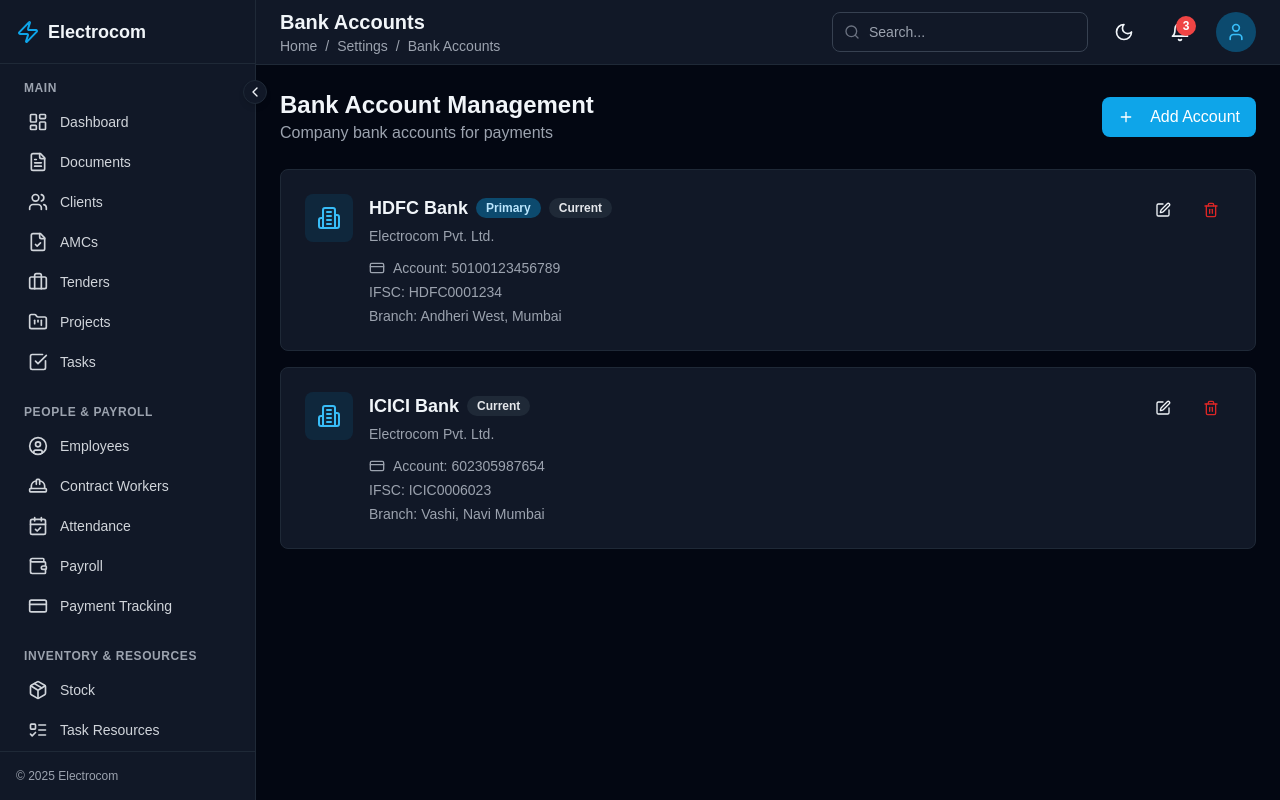
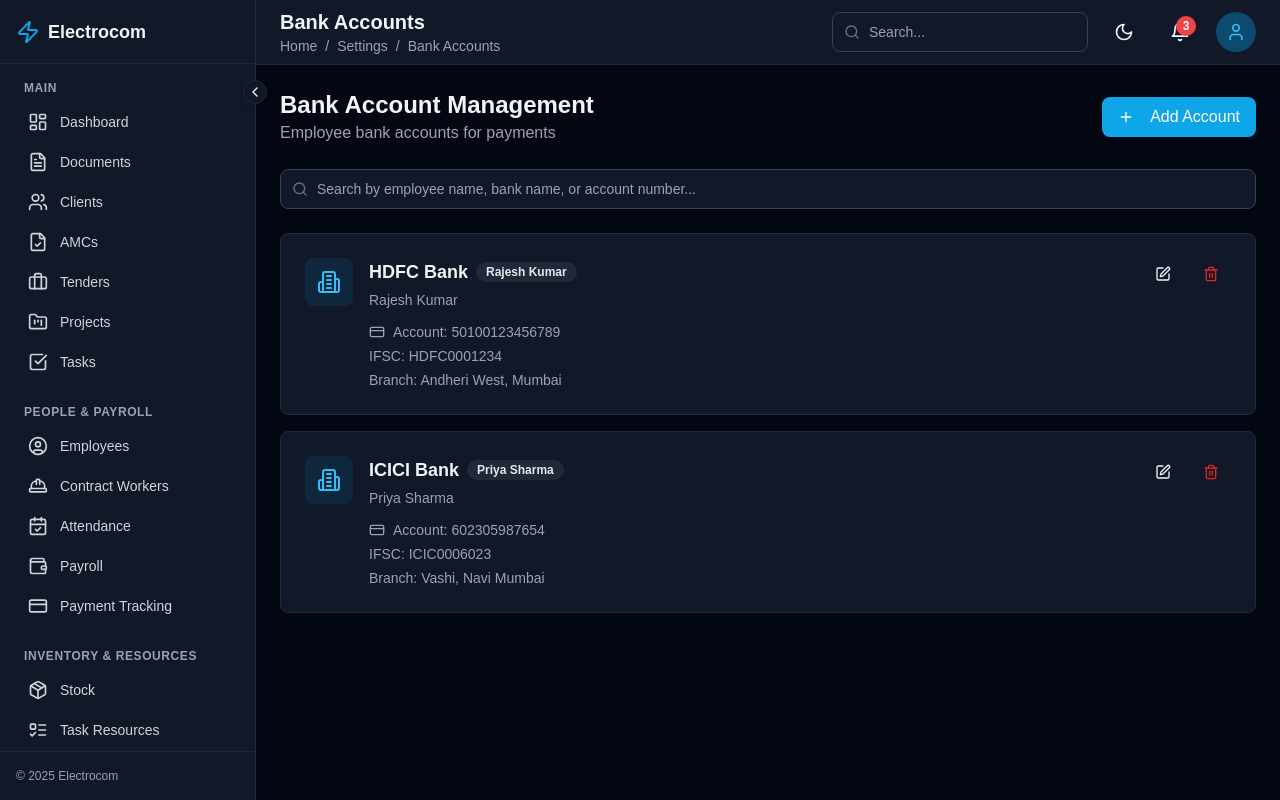
Before and after one commit to Electrocom-Solutions/WebApp, a Next.js app: page /bank-accounts in a window 1280 px wide. Built offline with nearby package versions, Linux system fonts and the light colour scheme.

Commit message:
Update Bank Accounts Management: Remove Account Type field and is_primary checkbox, add searchable Profile dropdown (employee ID, name, email, phone), add search bar to filter bank accounts by employee name/bank name/account number, update BankAccount type to include profile_id and profile_name

```diff
--- a/app/bank-accounts/page.tsx
+++ b/app/bank-accounts/page.tsx
@@ -1,46 +1,96 @@
 "use client";
 
-import { useState } from "react";
+import { useState, useMemo, useEffect } from "react";
 import { DashboardLayout } from "@/components/layout/dashboard-layout";
 import { Button } from "@/components/ui/button";
 import { Input } from "@/components/ui/input";
 import { Badge } from "@/components/ui/badge";
-import { Plus, Edit, Trash2, X, Building2, CreditCard } from "lucide-react";
+import { Plus, Edit, Trash2, X, Building2, CreditCard, Search } from "lucide-react";
 import { showDeleteConfirm } from "@/lib/sweetalert";
+
+type Employee = {
+  id: number;
+  employee_id: string;
+  first_name: string;
+  last_name: string;
+  email: string;
+  phone: string;
+  name?: string; // Legacy field
+};
 
 type BankAccount = {
   id: number;
+  profile_id: number;
+  profile_name: string;
   bank_name: string;
   account_number: string;
   account_holder_name: string;
   ifsc_code: string;
   branch: string;
-  account_type: "Savings" | "Current";
-  is_primary: boolean;
   created_at: string;
 };
+
+// Mock employees list
+const mockEmployees: Employee[] = [
+  {
+    id: 1,
+    employee_id: "EMP-001",
+    first_name: "Rajesh",
+    last_name: "Kumar",
+    name: "Rajesh Kumar",
+    email: "rajesh@electrocom.in",
+    phone: "+91 98765 43210",
+  },
+  {
+    id: 2,
+    employee_id: "EMP-002",
+    first_name: "Priya",
+    last_name: "Sharma",
+    name: "Priya Sharma",
+    email: "priya@electrocom.in",
+    phone: "+91 98765 43220",
+  },
+  {
+    id: 3,
+    employee_id: "EMP-003",
+    first_name: "Amit",
+    last_name: "Patel",
+    name: "Amit Patel",
+    email: "amit@electrocom.in",
+    phone: "+91 98765 43230",
+  },
+  {
+    id: 4,
+    employee_id: "EMP-004",
+    first_name: "Suresh",
+    last_name: "Reddy",
+    name: "Suresh Reddy",
+    email: "suresh@electrocom.in",
+    phone: "+91 98765 43240",
+  },
+];
 
 const mockBankAccounts: BankAccount[] = [
   {
     id: 1,
+    profile_id: 1,
+    profile_name: "Rajesh Kumar",
     bank_name: "HDFC Bank",
     account_number: "50100123456789",
-    account_holder_name: "Electrocom Pvt. Ltd.",
+    account_holder_name: "Rajesh Kumar",
     ifsc_code: "HDFC0001234",
     branch: "Andheri West, Mumbai",
-    account_type: "Current",
-    is_primary: true,
     created_at: "2024-01-15T00:00:00Z",
   },
   {
     id: 2,
+    profile_id: 2,
+    profile_name: "Priya Sharma",
     bank_name: "ICICI Bank",
     account_number: "602305987654",
-    account_holder_name: "Electrocom Pvt. Ltd.",
+    account_holder_name: "Priya Sharma",
     ifsc_code: "ICIC0006023",
     branch: "Vashi, Navi Mumbai",
-    account_type: "Current",
-    is_primary: false,
     created_at: "2024-06-20T00:00:00Z",
   },
 ];
@@ -49,6 +99,17 @@
   const [accounts, setAccounts] = useState<BankAccount[]>(mockBankAccounts);
   const [showModal, setShowModal] = useState(false);
   const [selectedAccount, setSelectedAccount] = useState<BankAccount | null>(null);
+  const [searchQuery, setSearchQuery] = useState("");
+
+  const filteredAccounts = useMemo(() => {
+    if (!searchQuery) return accounts;
+    const query = searchQuery.toLowerCase();
+    return accounts.filter(account =>
+      account.profile_name.toLowerCase().includes(query) ||
+      account.bank_name.toLowerCase().includes(query) ||
+      account.account_number.includes(query)
+    );
+  }, [accounts, searchQuery]);
 
   const handleDelete = async (id: number) => {
     const confirmed = await showDeleteConfirm("this bank account");
@@ -63,7 +124,7 @@
         <div className="flex items-center justify-between">
           <div>
             <h2 className="text-2xl font-bold">Bank Account Management</h2>
-            <p className="text-gray-500 dark:text-gray-400">Company bank accounts for payments</p>
+            <p className="text-gray-500 dark:text-gray-400">Employee bank accounts for payments</p>
           </div>
           <Button onClick={() => {
             setSelectedAccount(null);
@@ -74,8 +135,20 @@
           </Button>
         </div>
 
+        {/* Search Bar */}
+        <div className="relative">
+          <Search className="absolute left-3 top-1/2 h-4 w-4 -translate-y-1/2 text-gray-500" />
+          <Input
+            type="search"
+            placeholder="Search by employee name, bank name, or account number..."
+            value={searchQuery}
+            onChange={(e) => setSearchQuery(e.target.value)}
+            className="pl-9"
+          />
+        </div>
+
         <div className="grid gap-4">
-          {accounts.map((account) => (
+          {filteredAccounts.map((account) => (
             <div
               key={account.id}
               className="bg-white dark:bg-gray-900 rounded-lg border p-6"
@@ -88,10 +161,7 @@
                   <div>
                     <div className="flex items-center gap-2">
                       <h3 className="text-lg font-semibold">{account.bank_name}</h3>
-                      {account.is_primary && (
-                        <Badge variant="default">Primary</Badge>
-                      )}
-                      <Badge variant="secondary">{account.account_type}</Badge>
+                      <Badge variant="secondary">{account.profile_name}</Badge>
                     </div>
                     <p className="text-sm text-gray-600 dark:text-gray-400 mt-1">
                       {account.account_holder_name}
@@ -131,6 +201,16 @@
           ))}
         </div>
 
+        {filteredAccounts.length === 0 && accounts.length > 0 && (
+          <div className="text-center py-12 bg-white dark:bg-gray-900 rounded-lg border">
+            <Building2 className="h-12 w-12 mx-auto text-gray-400 dark:text-gray-600" />
+            <h3 className="mt-4 text-lg font-medium">No bank accounts found</h3>
+            <p className="mt-2 text-sm text-gray-500 dark:text-gray-400">
+              Try adjusting your search query
+            </p>
+          </div>
+        )}
+
         {accounts.length === 0 && (
           <div className="text-center py-12 bg-white dark:bg-gray-900 rounded-lg border">
             <Building2 className="h-12 w-12 mx-auto text-gray-400 dark:text-gray-600" />
@@ -149,6 +229,7 @@
       {showModal && (
         <BankAccountModal
           account={selectedAccount}
+          employees={mockEmployees}
           onClose={() => setShowModal(false)}
           onSave={(acc) => {
             if (selectedAccount) {
@@ -164,26 +245,108 @@
   );
 }
 
-function BankAccountModal({ account, onClose, onSave }: {
+function BankAccountModal({ account, employees, onClose, onSave }: {
   account: BankAccount | null;
+  employees: Employee[];
   onClose: () => void;
   onSave: (acc: BankAccount) => void;
 }) {
   const [formData, setFormData] = useState({
+    profile_id: account?.profile_id || 0,
+    profile_name: account?.profile_name || "",
+    profile_search: account?.profile_name || "",
     bank_name: account?.bank_name || "",
     account_number: account?.account_number || "",
     account_holder_name: account?.account_holder_name || "",
     ifsc_code: account?.ifsc_code || "",
     branch: account?.branch || "",
-    account_type: account?.account_type || "Current",
-    is_primary: account?.is_primary || false,
   });
+  const [showProfileDropdown, setShowProfileDropdown] = useState(false);
+
+  // Update form data when account changes (for editing)
+  useEffect(() => {
+    if (account) {
+      setFormData({
+        profile_id: account.profile_id,
+        profile_name: account.profile_name,
+        profile_search: account.profile_name,
+        bank_name: account.bank_name,
+        account_number: account.account_number,
+        account_holder_name: account.account_holder_name,
+        ifsc_code: account.ifsc_code,
+        branch: account.branch,
+      });
+    } else {
+      setFormData({
+        profile_id: 0,
+        profile_name: "",
+        profile_search: "",
+        bank_name: "",
+        account_number: "",
+        account_holder_name: "",
+        ifsc_code: "",
+        branch: "",
+      });
+    }
+  }, [account]);
+
+  // Filter employees based on search
+  const filteredEmployees = useMemo(() => {
+    return employees.filter((employee) => {
+      const searchTerm = formData.profile_search.toLowerCase();
+      if (!searchTerm) return true;
+      const fullName = `${employee.first_name} ${employee.last_name}`.toLowerCase();
+      const name = employee.name?.toLowerCase() || fullName;
+      return (
+        name.includes(searchTerm) ||
+        employee.employee_id.toLowerCase().includes(searchTerm) ||
+        employee.email.toLowerCase().includes(searchTerm) ||
+        employee.phone.includes(searchTerm)
+      );
+    });
+  }, [employees, formData.profile_search]);
+
+  // Close dropdown when clicking outside
+  useEffect(() => {
+    const handleClickOutside = (event: MouseEvent) => {
+      const target = event.target as HTMLElement;
+      if (!target.closest('.profile-dropdown-container')) {
+        setShowProfileDropdown(false);
+      }
+    };
+
+    if (showProfileDropdown) {
+      document.addEventListener('mousedown', handleClickOutside);
+      return () => document.removeEventListener('mousedown', handleClickOutside);
+    }
+  }, [showProfileDropdown]);
+
+  const handleProfileSelect = (employee: Employee) => {
+    const fullName = `${employee.first_name} ${employee.last_name}`;
+    setFormData({
+      ...formData,
+      profile_id: employee.id,
+      profile_name: employee.name || fullName,
+      profile_search: employee.name || fullName,
+    });
+    setShowProfileDropdown(false);
+  };
 
   const handleSubmit = (e: React.FormEvent) => {
     e.preventDefault();
+    if (!formData.profile_id) {
+      alert("Please select a profile");
+      return;
+    }
     const savedAccount: BankAccount = {
       id: account?.id || Date.now(),
-      ...formData,
+      profile_id: formData.profile_id,
+      profile_name: formData.profile_name,
+      bank_name: formData.bank_name,
+      account_number: formData.account_number,
+      account_holder_name: formData.account_holder_name,
+      ifsc_code: formData.ifsc_code,
+      branch: formData.branch,
       created_at: account?.created_at || new Date().toISOString(),
     };
     onSave(savedAccount);
@@ -202,6 +365,57 @@
         </div>
 
         <form onSubmit={handleSubmit} className="p-6 space-y-4">
+          {/* Profile Selection - Searchable Dropdown */}
+          <div className="relative profile-dropdown-container">
+            <label className="block text-sm font-medium mb-2">
+              Profile <span className="text-red-500">*</span>
+            </label>
+            <div className="relative">
+              <input
+                type="text"
+                value={formData.profile_search || formData.profile_name}
+                onChange={(e) => {
+                  setFormData({ ...formData, profile_search: e.target.value, profile_id: 0, profile_name: "" });
+                  setShowProfileDropdown(true);
+                }}
+                onFocus={() => {
+                  if (employees.length > 0) {
+                    setShowProfileDropdown(true);
+                  }
+                }}
+                placeholder="Search by employee ID, name, email, or phone number"
+                required
+                className="w-full rounded-md border border-gray-300 dark:border-gray-700 bg-white dark:bg-gray-800 px-3 py-2 text-sm dark:text-white focus:border-sky-500 focus:outline-none focus:ring-1 focus:ring-sky-500"
+              />
+              {showProfileDropdown && filteredEmployees.length > 0 && (
+                <div className="absolute z-10 w-full mt-1 bg-white dark:bg-gray-900 border border-gray-300 dark:border-gray-700 rounded-lg shadow-lg max-h-60 overflow-y-auto">
+                  {filteredEmployees.map((employee) => {
+                    const fullName = `${employee.first_name} ${employee.last_name}`;
+                    const displayName = employee.name || fullName;
+                    return (
+                      <button
+                        key={employee.id}
+                        type="button"
+                        onClick={() => handleProfileSelect(employee)}
+                        className="w-full text-left px-4 py-2 text-sm text-gray-900 dark:text-white hover:bg-gray-100 dark:hover:bg-gray-700"
+                      >
+                        <div className="font-medium">{displayName}</div>
+                        <div className="text-xs text-gray-500 dark:text-gray-400">
+                          {employee.employee_id} • {employee.email} • {employee.phone}
+                        </div>
+                      </button>
+                    );
+                  })}
+                </div>
+              )}
+              {showProfileDropdown && filteredEmployees.length === 0 && formData.profile_search && (
+                <div className="absolute z-10 w-full mt-1 bg-white dark:bg-gray-900 border border-gray-300 dark:border-gray-700 rounded-lg shadow-lg p-4 text-sm text-gray-500 dark:text-gray-400">
+                  No employees found
+                </div>
+              )}
+            </div>
+          </div>
+
           <div>
             <label className="block text-sm font-medium mb-2">
               Bank Name <span className="text-red-500">*</span>
@@ -251,29 +465,6 @@
               onChange={(e) => setFormData({ ...formData, branch: e.target.value })}
             />
           </div>
-          <div>
-            <label className="block text-sm font-medium mb-2">Account Type</label>
-            <select
-              value={formData.account_type}
-              onChange={(e) => setFormData({ ...formData, account_type: e.target.value as any })}
-              className="w-full rounded-md border border-gray-300 dark:border-gray-700 bg-white dark:bg-gray-800 px-3 py-2 text-sm"
-            >
-              <option value="Savings">Savings</option>
-              <option value="Current">Current</option>
-            </select>
-          </div>
-          <div className="flex items-center gap-2">
-            <input
-              type="checkbox"
-              id="is_primary"
-              checked={formData.is_primary}
-              onChange={(e) => setFormData({ ...formData, is_primary: e.target.checked })}
-              className="h-4 w-4 rounded border-gray-300 text-sky-500"
-            />
-            <label htmlFor="is_primary" className="text-sm font-medium">
-              Set as primary account
-            </label>
-          </div>
 
           <div className="flex justify-end gap-3 pt-4">
             <Button type="button" variant="secondary" onClick={onClose}>
```
